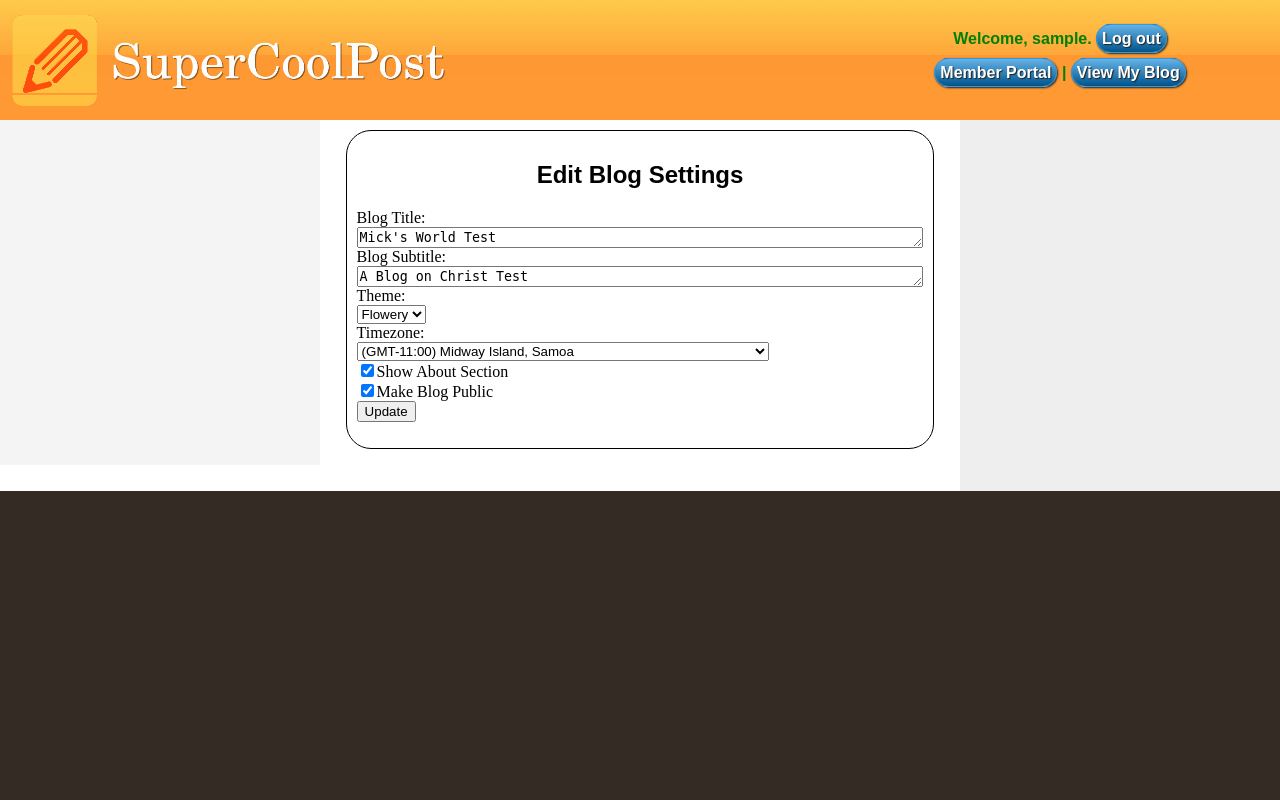
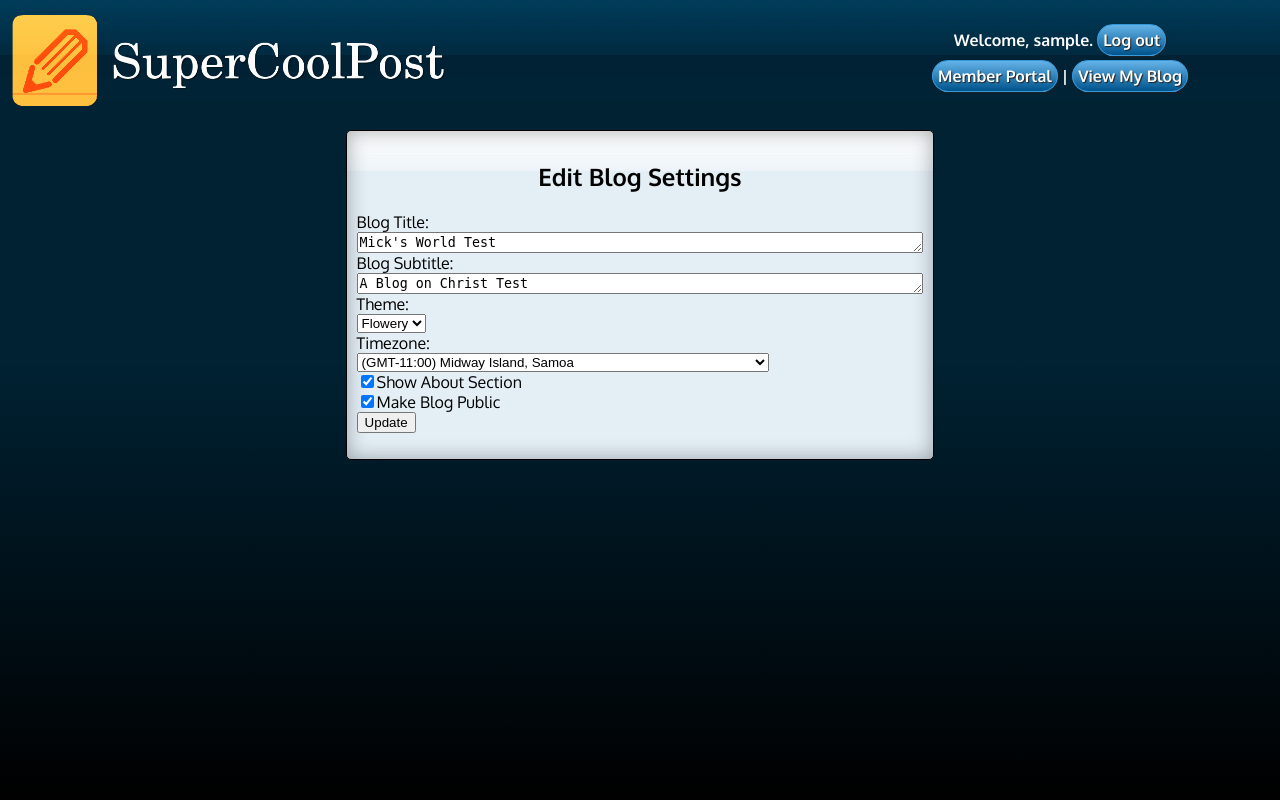
Before and after one commit to tylerbdev/supercoolpost, a PHP site: page /edit_blog.php in a window 1280 px wide. Run offline with PHP 8.4, Linux system fonts and the light colour scheme; the visitor is signed in with stand-in values (Sample User, id 1); data comes from the database, SQL or seed files in the repository.

Commit message:
restyling and main pagination

```diff
--- a/css/style.css
+++ b/css/style.css
@@ -1,25 +1,31 @@
 body {
 	margin:0px;
-	background-color:#332B24;
+	background-color:#002233;
+	background: -moz-linear-gradient(top, rgba(0,34,51,1) 0%, rgba(0,34,51,1) 45%, rgba(0,0,0,1) 100%, rgba(0,0,0,1) 100%);
+background: -webkit-gradient(linear, left top, left bottom, color-stop(0%,rgba(0,34,51,1)), color-stop(45%,rgba(0,34,51,1)), color-stop(100%,rgba(0,0,0,1)), color-stop(100%,rgba(0,0,0,1)));
+background: -webkit-linear-gradient(top, rgba(0,34,51,1) 0%,rgba(0,34,51,1) 45%,rgba(0,0,0,1) 100%,rgba(0,0,0,1) 100%);
+background: -o-linear-gradient(top, rgba(0,34,51,1) 0%,rgba(0,34,51,1) 45%,rgba(0,0,0,1) 100%,rgba(0,0,0,1) 100%);
+background: -ms-linear-gradient(top, rgba(0,34,51,1) 0%,rgba(0,34,51,1) 45%,rgba(0,0,0,1) 100%,rgba(0,0,0,1) 100%);
+background: linear-gradient(to bottom, rgba(0,34,51,1) 0%,rgba(0,34,51,1) 45%,rgba(0,0,0,1) 100%,rgba(0,0,0,1) 100%);
 	min-width:850px;
+	font-family:'Oxygen', sans-serif;
+	height:100%;
 	}
 
 .panel_title {
-	font-family:sans-serif;
+	font-family:'Oxygen', sans-serif;
 	text-align:center;
 }
 
 .header_table{
 	width:100%;
 	min-width:850px;
-	background-image: url("../images/banner_bg.jpg");
+	background-image: url("../images/login_bg.png");
 	background-repeat:repeat-x;
-	background-color:#ff9933;
+	background-color:#002233;
 	display:table;
 	height:100px;
 	position:relative;
-
-
 }
 
 #new_user_overlay {
@@ -36,7 +42,7 @@ body {
 }
 #new_user_overlay div {
 	visibility:inherit;
-	 font-family:sans-serif;
+	 font-family:'Oxygen', sans-serif;
      width:50%;
      min-width:200px;
      margin: 100px auto;
@@ -74,7 +80,7 @@ body {
 #login_area {
 
 	position:absolute;
-	font-family:sans-serif;
+	font-family:'Oxygen', sans-serif;
 	text-align: center;
 	margin-top:10px;
 	padding:20px;
@@ -85,7 +91,7 @@ body {
 #login_box {
 
 	font-weight: bold;
-	color:green;
+	color:white;
 }
 
 #login_box a {
@@ -186,19 +192,17 @@ body {
 	float:left;
 	position:relative;
 	padding:0 0 1em 0;
-	overflow:hidden;
+
 }
 
-.threecol {
-	background:#eee;
-}
+
 .threecol .colmid {
 	right:25%;
-	background:#fff;
+
 }
 .threecol .colleft {
 	right:50%;
-	background:#f4f4f4;
+
 }
 .threecol .col1 {
 	width:46%;
@@ -218,40 +222,115 @@ body {
 }
 
 .main_box {
+	-webkit-box-shadow: 0px 22px 52px 0px rgba(0,0,0,0.75);
+	-moz-box-shadow: 0px 22px 52px 0px rgba(0,0,0,0.75);
+	box-shadow: 0px 22px 52px 0px rgba(0,0,0,0.75);
+	-webkit-box-shadow: inset 0px 0px 29px 0px rgba(35,45,51,1);
+	-moz-box-shadow: inset 0px 0px 29px 0px rgba(35,45,51,1);
+	box-shadow: inset 0px 0px 20px 0px rgba(35,45,51,.4);
 	border:1px solid black;
-	border-radius: 25px;
+	border-radius: 5px;
 	padding:10px;
+	background-color:#E4EEF5;
+	background-image: url('../images/box_fx.png');
+	background-repeat: repeat-x;
+	background-position: top;
+
 }
+
 .box {
 	border:1px solid gray;
 	list-style-type: none;
-	border-radius: 25px;
+	overflow:hidden;
+	border-radius:5px;
 	padding:10px;
+	background-color:#fff;
+	-webkit-box-shadow: 0px 22px 52px 0px rgba(0,0,0,0.75);
+	-moz-box-shadow: 0px 22px 52px 0px rgba(0,0,0,0.75);
+	box-shadow: 0px 22px 52px 0px rgba(0,0,0,0.75);
+	-webkit-box-shadow: inset 0px 0px 29px 0px rgba(35,45,51,1);
+	-moz-box-shadow: inset 0px 0px 29px 0px rgba(35,45,51,1);
+	box-shadow: inset 0px 0px 20px 0px rgba(35,45,51,.4);
+	background-color:#E4EEF5;
+	background-image: url('../images/box_fx.png');
+	background-repeat: repeat-x;
+	background-position: top;
 }
+.box a{
+	color:#002233;
+}
+.box a:visited{
+	color:#002233;
+}
+.box a:hover{
+	color:#002233;
+}
+
 
 .textbox {
 	width:100%;
+	border:1px solid #gray;
+}
+.textbox:focus{
+	-webkit-box-shadow: 0px 0px 5px 0px rgba(81,162,224,1);
+-moz-box-shadow: 0px 0px 5px 0px rgba(81,162,224,1);
+box-shadow: 0px 0px 5px 0px rgba(81,162,224,1);
 }
 
 
 
 .post_listing {
 
-	font-family:sans-serif;
+	font-family:'Oxygen', sans-serif;
 
 	}
 
-.edit_delete {
-	text-align: right;
+.page_buttons {
+	text-align:center;
 }
+
+
+
+.listing_buttons{
+	text-decoration:none;
+	color:white;
+	text-shadow: 1px 1px 1px #222;
+	background: #3498db;
+	background: -webkit-gradient(linear, left top, left bottom, from(#64b3e8), to(#00548c));
+    background: -webkit-linear-gradient(top, #64b3e8, #00548c);
+    background: -moz-linear-gradient(top, #64b3e8, #00548c);
+    background: -ms-linear-gradient(top, #64b3e8, #00548c);
+    background: -o-linear-gradient(top, #64b3e8, #00548c);
+    -webkit-border-radius: 5px;
+    -moz-border-radius: 5px;
+    border-radius: 5px;
+	font-size:.8em;
+	padding:3px;
+	border:1px solid #3498db;
+	box-sizing:border-box;
+	box-shadow:1px 1px 2px #222;;
+}
+.listing_buttons a{
+	text-decoration:none;
+	color:white;
+}
+.listing_buttons a:visited{
+	text-decoration:none;
+	color:white;
+}
+.listing_buttons a:hover{
+	text-decoration:none;
+	color:white;
+}
+
 
 .datetime {
 	color:gray;
 }
 
 .post_listing_title {
-	color:orange;
-	font-size:2em;
+	color:#002233;
+	font-size:1.2em;
 }
 .post_listing_body {
 	color:gray;
--- a/header.php
+++ b/header.php
@@ -4,6 +4,7 @@
 <head>
 <title>"Welcome to SuperCoolPost!"</title>
 <link rel="stylesheet" href="css/style.css">
+<link href='http://fonts.googleapis.com/css?family=Oxygen:400,300,700' rel='stylesheet' type='text/css'>
 <script src="jquery-1.11.2.min.js" type="text/javascript"></script>
 </head>
 <body>
```
Also changed, not shown: member.php (+33 -5 lines), temp/grunge/style.css (+0 -8 lines), images/background.png (added), images/bg_grad.png (added), images/box_fx.png (added), images/login_bg.png (added), 1 other file.
